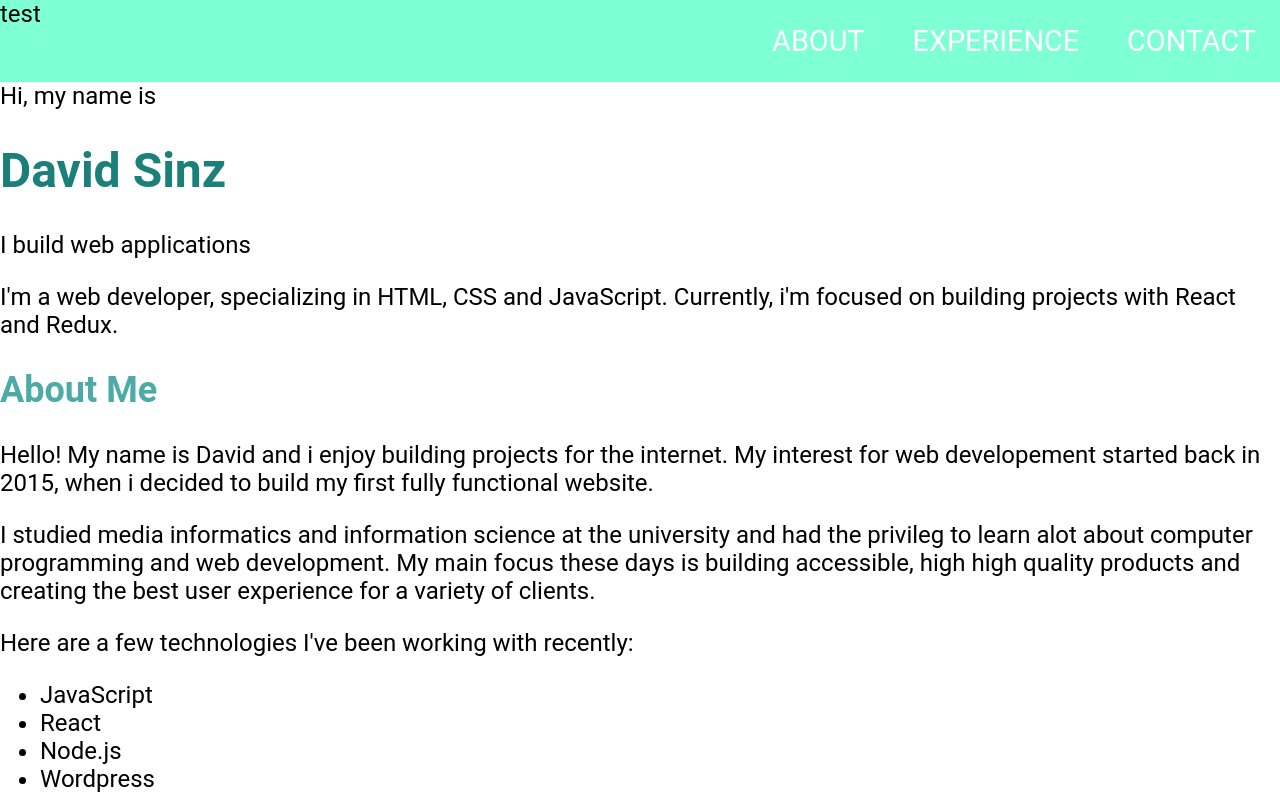
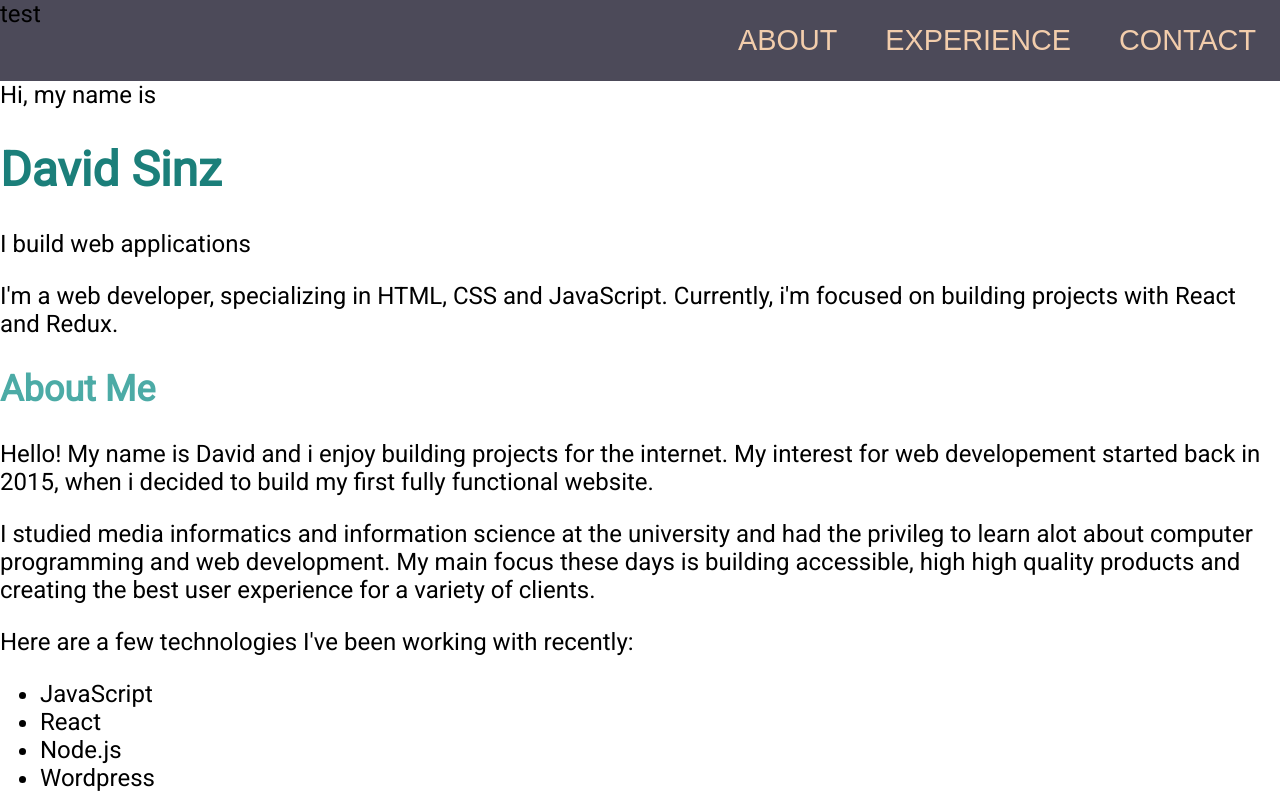
Before and after one commit to DavidSinz/davidsinz-website, a React (Create React App) app: page / in a window 1280 px wide. Shown: the top 794 px of the page. Built offline with nearby package versions, Linux system fonts and the light colour scheme.

Commit message:
adding buttons and styles to nav bar

```diff
--- a/public/index.html
+++ b/public/index.html
@@ -25,6 +25,12 @@
       Learn how to configure a non-root public URL by running `npm run build`.
     -->
     <title>React App</title>
+    <link rel="preconnect" href="https://fonts.googleapis.com" />
+    <link rel="preconnect" href="https://fonts.gstatic.com" crossorigin />
+    <link
+      href="https://fonts.googleapis.com/css2?family=Roboto&display=swap"
+      rel="stylesheet"
+    />
   </head>
   <body>
     <noscript>You need to enable JavaScript to run this app.</noscript>
--- a/src/components/main/Contact.js
+++ b/src/components/main/Contact.js
@@ -3,7 +3,7 @@ const Contact = () => {
     <div>
       <h2>Get in Touch</h2>
       <p>Do you have a question or just want to say hello, feel free to do so.</p>
-      <button>Say Hello</button>
+      <button className="btn">Say Hello</button>
     </div>
   );
 };
--- a/src/components/main/Experiences.js
+++ b/src/components/main/Experiences.js
@@ -1,6 +1,6 @@
 import Card from "../ui/Card";
 
-const Experience = () => {
+const Experiences = () => {
   return (
     <div>
       <h2>Projects I've built</h2>
@@ -13,4 +13,4 @@ const Experience = () => {
   );
 };
 
-export default Experience;
+export default Experiences;
--- a/src/components/ui/Navbar.js
+++ b/src/components/ui/Navbar.js
@@ -2,9 +2,9 @@ const Navbar = () => {
   return (
     <nav className="nav-bar">
       <div id="logo">test</div>
-      <a href="#">About</a>
-      <a href="#">Experience</a>
-      <a href="#">Contact</a>
+      <button className="nav-item">About</button>
+      <button className="nav-item">Experience</button>
+      <button className="nav-item">Contact</button>
     </nav>
   );
 };
--- a/src/index.css
+++ b/src/index.css
@@ -16,7 +16,7 @@ h1 {
 }
 
 h2 {
-  color: #4CABA6;
+  color: #4caba6;
 }
 
 body {
@@ -24,7 +24,7 @@ body {
   margin: 0;
 }
 
-button {
+.btn {
   color: #0897b4;
   font-size: 1em;
   font-weight: bold;
@@ -38,7 +38,7 @@ button {
   transition: all 0.2s 0s ease;
 }
 
-button:hover {
+.btn:hover {
   background-color: rgba(8, 151, 180, 0.05);
   box-shadow: 0.3rem 0.3rem 0.6rem 0 rgba(0, 0, 0, 0.15);
   margin-top: 0.9rem;
@@ -63,19 +63,23 @@ button:hover {
 
 .nav-bar {
   display: flex;
-  background-color: aquamarine;
+  background-color: #4c4a59;
 }
 
-.nav-bar a {
-  padding: 1rem;
+.nav-bar .nav-item {
+  color: #F2CDAC;
   font-size: 1.2em;
-  color: white;
   text-transform: uppercase;
   text-decoration: none;
+  padding: 1rem;
+  border: none;
+  background-color: #4c4a59;
+  cursor: pointer;
 }
 
-.nav-bar a:hover {
-  background-color: aqua;
+.nav-bar .nav-item:hover {
+  color:#4c4a59;
+  background-color: #4CABA6;
 }
 
 .nav-bar #logo {
```
